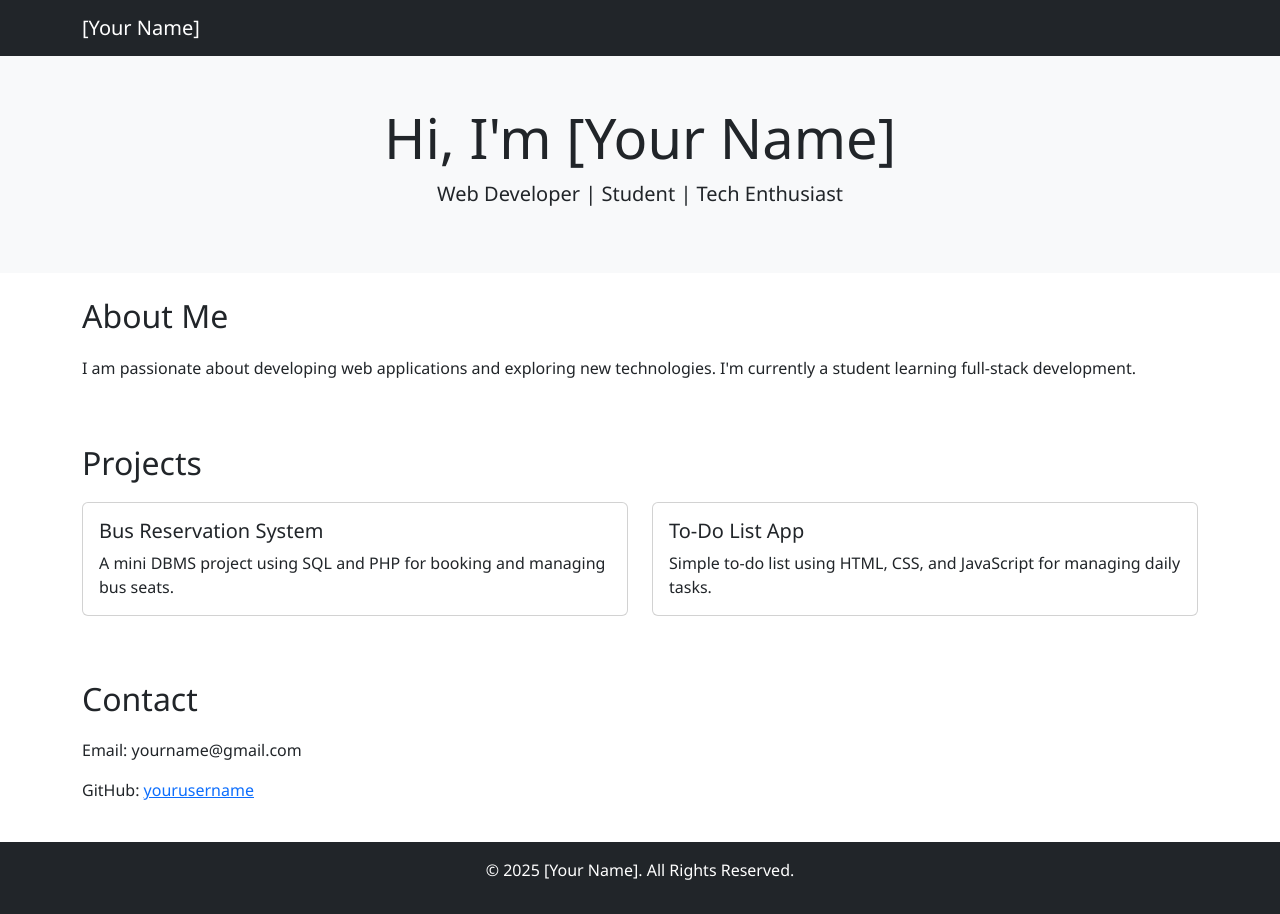
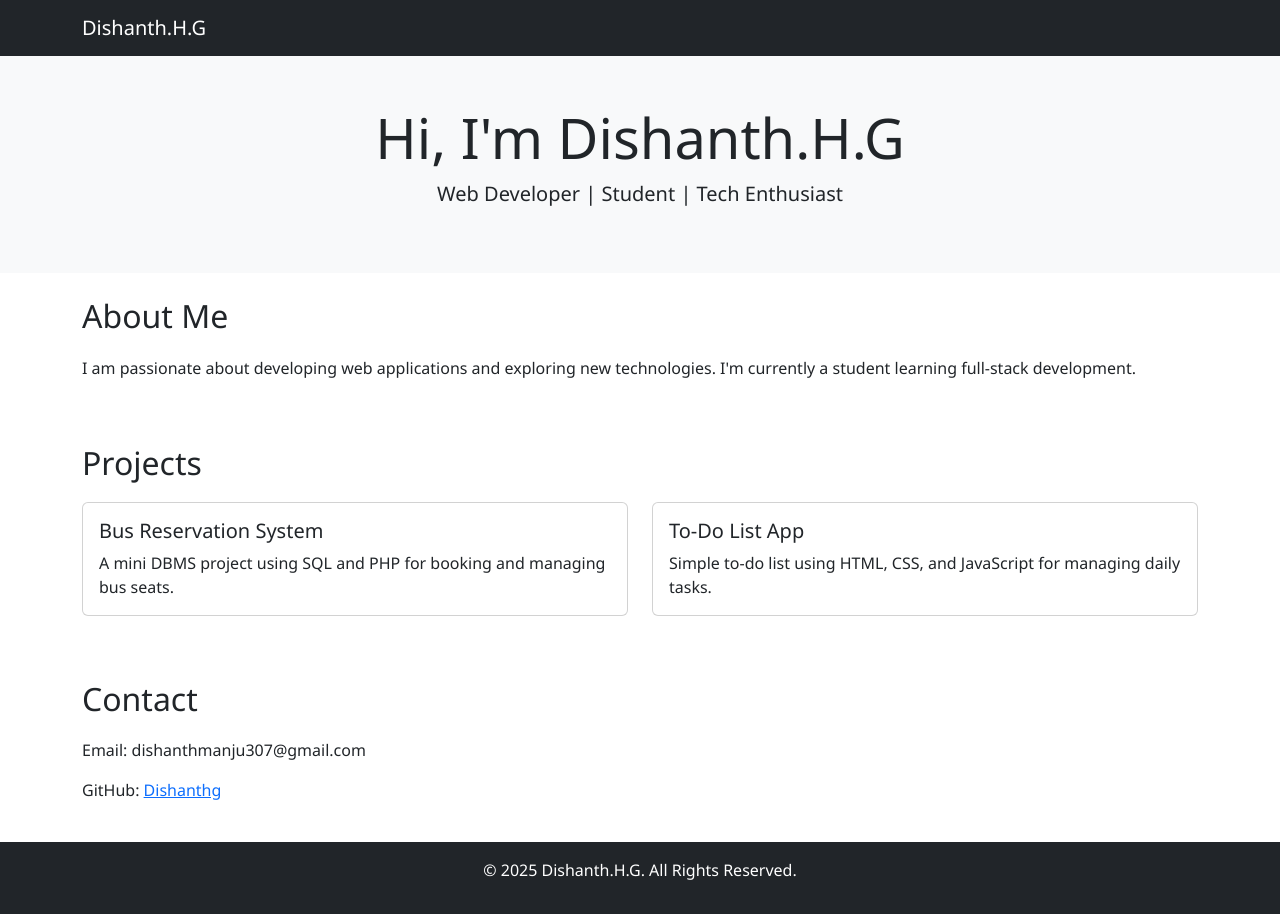
Before and after one commit to Dishanthg/portfolio, a plain HTML site: page index.html in a window 1280 px wide. Drawn offline with nearby package versions, Linux system fonts and the light colour scheme.

Commit message:
Update index.html

```diff
--- a/index.html
+++ b/index.html
@@ -3,7 +3,7 @@
 <head>
   <meta charset="UTF-8">
   <meta name="viewport" content="width=device-width, initial-scale=1">
-  <title>[Your Name] | Portfolio</title>
+  <title>Dishanth.H.G | Portfolio</title>
   <link href="https://cdn.jsdelivr.net/npm/bootstrap@5.3.0/dist/css/bootstrap.min.css" rel="stylesheet">
   <link rel="stylesheet" href="style.css">
 </head>
@@ -11,14 +11,14 @@
   <!-- Navbar -->
   <nav class="navbar navbar-expand-lg navbar-dark bg-dark">
     <div class="container">
-      <a class="navbar-brand" href="#">[Your Name]</a>
+      <a class="navbar-brand" href="#">Dishanth.H.G</a>
     </div>
   </nav>
 
   <!-- Hero Section -->
   <section class="bg-light py-5 text-center">
     <div class="container">
-      <h1 class="display-4">Hi, I'm [Your Name]</h1>
+      <h1 class="display-4">Hi, I'm Dishanth.H.G</h1>
       <p class="lead">Web Developer | Student | Tech Enthusiast</p>
     </div>
   </section>
@@ -55,13 +55,13 @@
   <!-- Contact Section -->
   <section class="container py-4">
     <h2>Contact</h2>
-    <p>Email: yourname@gmail.com</p>
-    <p>GitHub: <a href="https://github.com/yourusername" target="_blank">yourusername</a></p>
+    <p>Email: dishanthmanju307@gmail.com</p>
+    <p>GitHub: <a href="https://github.com/yourusername" target="_blank">Dishanthg</a></p>
   </section>
 
   <!-- Footer -->
   <footer class="bg-dark text-white text-center py-3">
-    <p>© 2025 [Your Name]. All Rights Reserved.</p>
+    <p>© 2025 Dishanth.H.G. All Rights Reserved.</p>
   </footer>
 
   <script src="https://cdn.jsdelivr.net/npm/bootstrap@5.3.0/dist/js/bootstrap.bundle.min.js"></script>
```
